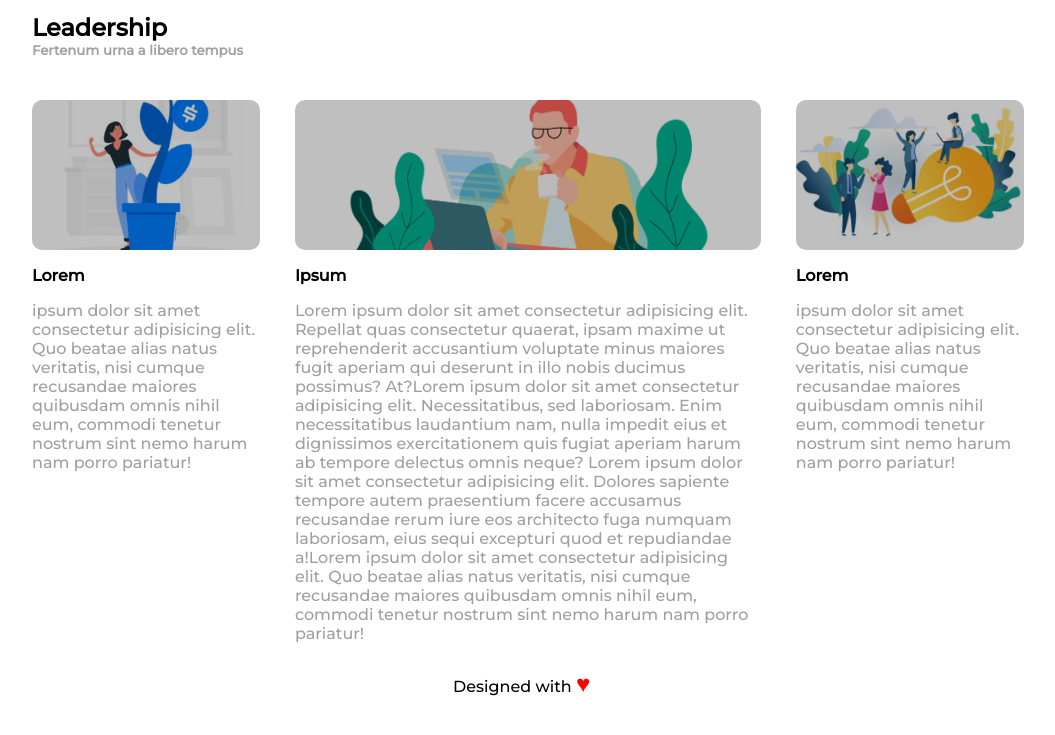
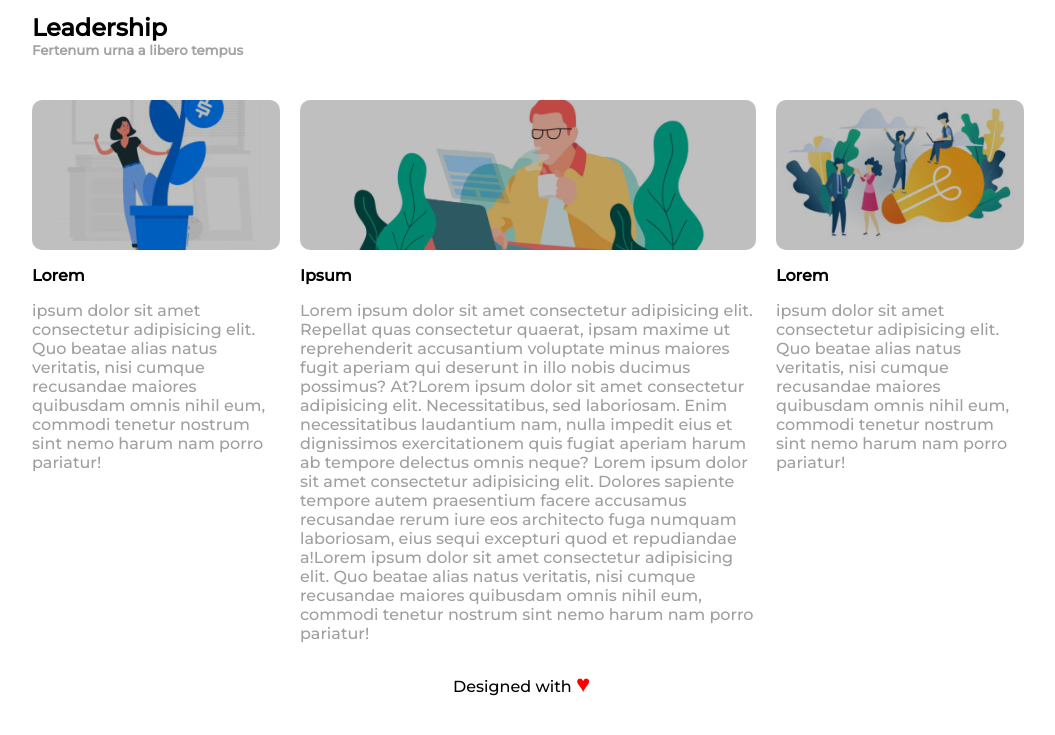
Before and after one commit to Guz117/htmlcss-wp, a plain HTML site: page index.html in a window 1280 px wide. Shown: the part 685-1420 px from the top of the page, without its empty margins (112-1167 px from the left). Drawn offline with Linux system fonts and the light colour scheme.

Commit message:
utilizzo calc

```diff
--- a/css/style.css
+++ b/css/style.css
@@ -137,7 +137,7 @@ main {
 }
 
 .blue-left, .blue-right {
-    width: 23%;
+    width: 25%;
 }
 
 .lorem {
@@ -145,8 +145,8 @@ main {
 }
 
 .blue-center {
-    width: 47%;
-    margin: 1% 3.5%;
+    width: calc(50% - 40px);
+    margin: 1% 20px;
 }
 
 /* /main */
```
Also changed, not shown: index.html (+5 -0 lines).
